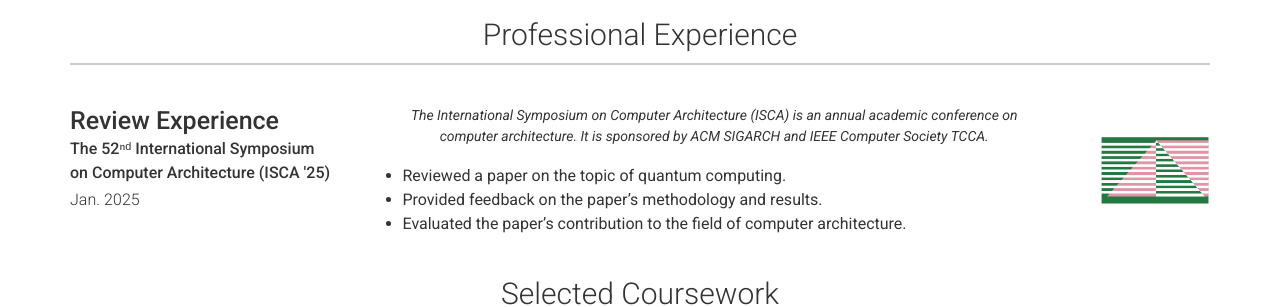
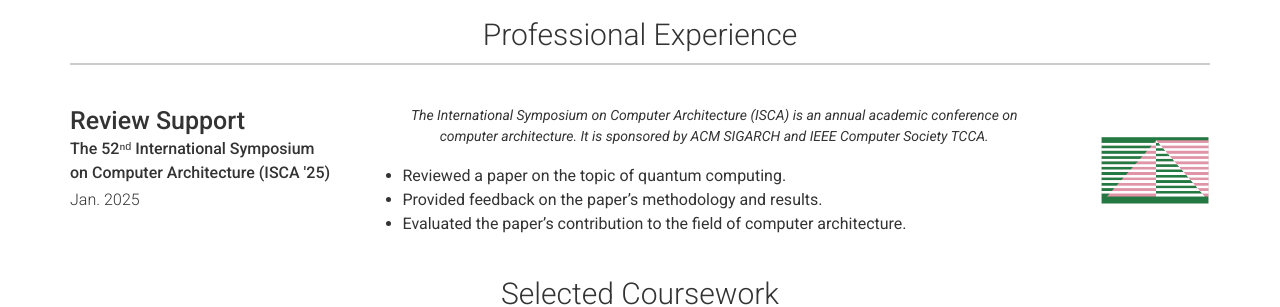
Before and after one commit to fluorite42/deprecated-website, a Jekyll site: the page built from index.markdown, in a window 1280 px wide. Shown: the part 4540-4847 px from the top of the page. Built offline with Jekyll 4.4.1, drawn with Linux system fonts in a browser that asks for light colours; nearby versions of some CDN libraries.

Commit message:
MOD prof

```diff
--- a/_data/professional.yml
+++ b/_data/professional.yml
@@ -3,7 +3,7 @@ content:
     layout: list
     content:
       - layout: left
-        title: Review Experience
+        title: Review Support
         sub_title: |
           The 52ⁿᵈ International Symposium on Computer Architecture (ISCA '25)
         caption: Jan. 2025
```
